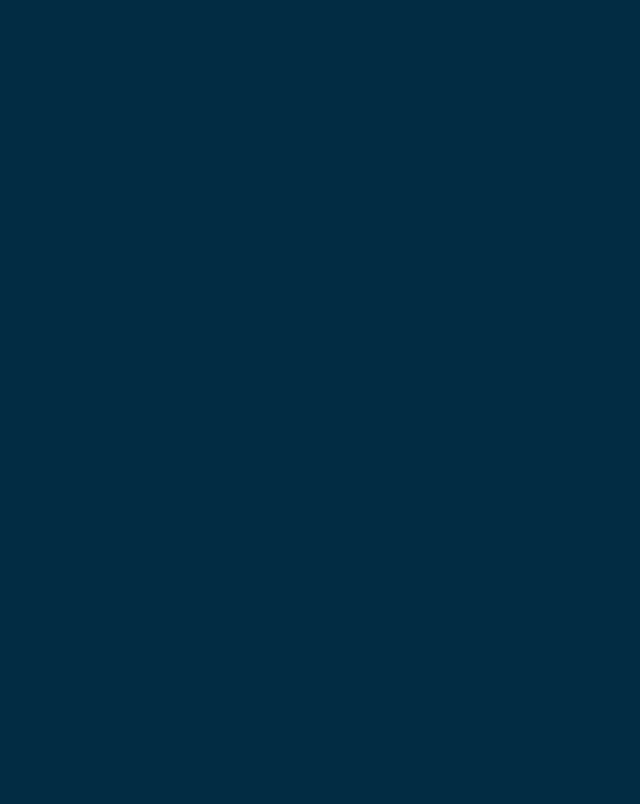
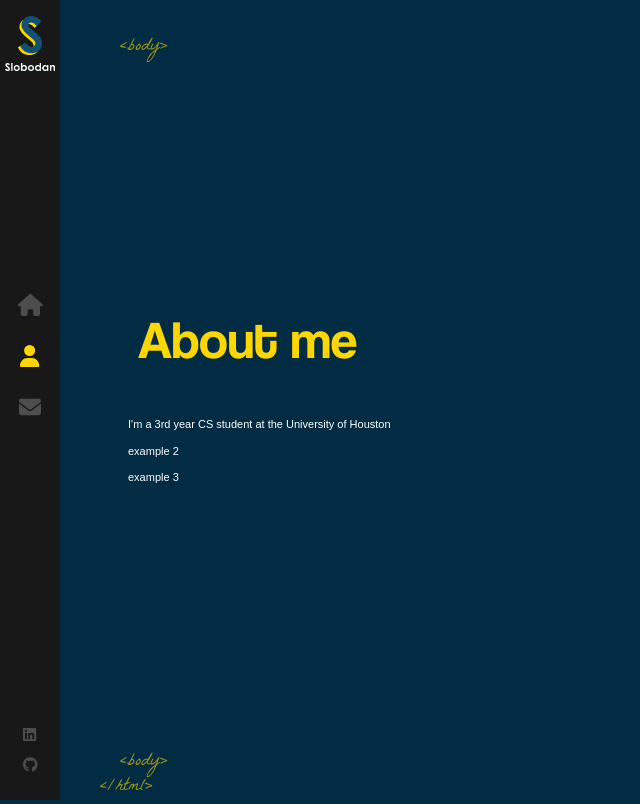
Before and after one commit to Junior4144/portfolio_web, a React (Vite) app in the folder react-portfolio/: page /about in a window 1280 px wide. Before the commit this address had no page. Shown: the whole page, without its empty margins (0-640 px from the left). Built offline with nearby package versions, Linux system fonts and the light colour scheme.

Commit message:
Feat: about page created

```diff
--- a/react-portfolio/package.json
+++ b/react-portfolio/package.json
@@ -16,7 +16,6 @@
     "@fortawesome/free-solid-svg-icons": "^6.7.2",
     "@fortawesome/react-fontawesome": "^0.2.2",
     "animate.css": "^4.1.1",
-    "gsap-trial": "^3.12.5",
     "loaders.css": "^0.1.2",
     "react": "^18.3.1",
     "react-dom": "^18.3.1",
--- a/react-portfolio/src/App.jsx
+++ b/react-portfolio/src/App.jsx
@@ -3,13 +3,15 @@
 import { Routes, Route } from 'react-router-dom'
 import Layout from './components/Layout'
 import Home from './components/Home';
+import About from './components/About';
 
 function App() {
   return (
     <>
     <Routes>
-      <Route path="/" element={<Layout />}>
-        <Route index element= {<Home />} />
+      <Route path="/" element ={<Layout />}>
+        <Route index element = {<Home />} />
+        <Route path="about" element ={<About />} />
       </Route>
 
     </Routes>
--- /dev/null
+++ b/react-portfolio/src/components/About/index.jsx
@@ -0,0 +1,32 @@
+import './index.scss'
+import AnimatedLetter from '../AnimatedLetters'
+
+
+const About = () => {
+
+    return (
+
+        <div className='container about-page'>
+            <div className='text-zone'>
+                <h1>
+                    <AnimatedLetter
+                        strArray={['A','b','o','u','t',' ','m','e']}
+                        idx={15}
+                    />
+                </h1>
+                <p>
+                    I'm a 3rd year CS student at the University of Houston
+                </p>
+                <p>
+                    example 2
+                </p>
+                <p>
+                    example 3
+                </p>
+            </div>
+        </div>
+    )
+}
+
+
+export default About
--- a/react-portfolio/src/components/Home/logo/index.scss
+++ b/react-portfolio/src/components/Home/logo/index.scss
@@ -8,7 +8,7 @@
     bottom: 0%;
     left: auto;
     margin: auto;
-    opacity: 0;
+    opacity: 1;
 
     svg{
         width: 100%;
--- a/react-portfolio/src/components/Layout/index.scss
+++ b/react-portfolio/src/components/Layout/index.scss
@@ -35,3 +35,49 @@
     animation: fadeIn 1s forwards;
     animation-delay: 1s;
 }
+
+.about-page{
+    .text-zone{
+        position: absolute;
+        left:10%;
+        top: 50%;
+        transform: translateY(-50%);
+
+        width: 35%;
+        vertical-align: middle;
+        display: table-cell;
+        max-height: 90%;
+
+        h1{
+            font-size: 53px;
+            font-family: 'Coolvetica';
+            color:#ffd700;
+            font-weight: 400;
+            margin-top: 0;
+            position: relative;
+            margin-bottom: 40px;
+            left: 10px;
+
+
+        }
+        p{
+            font-style: 13px;
+            color: #fff;
+            font-family: sans-serif;
+            font-weight: 300;
+            min-width: fit-content;
+            animation: pulse 1s;
+
+            &:nth-of-type(1){
+                animation-delay: 1.1s;
+            }
+            &:nth-of-type(2){
+                animation-delay: 1.2s;
+            }
+            &:nth-of-type(3){
+                animation-delay: 1.3s;
+            }
+        }
+    }
+
+}
```
Also changed, not shown: react-portfolio/src/components/About/index.scss (added), 1 other file (tests, documents, lock files or other folders).
